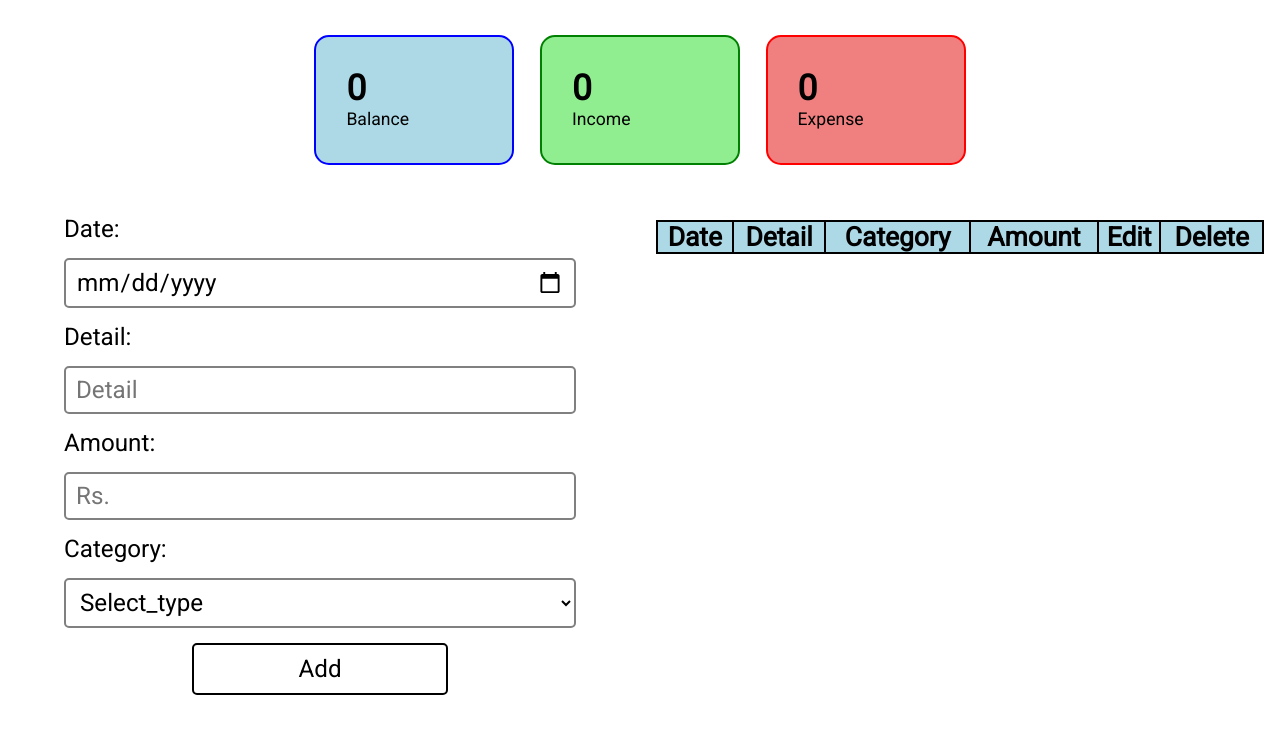
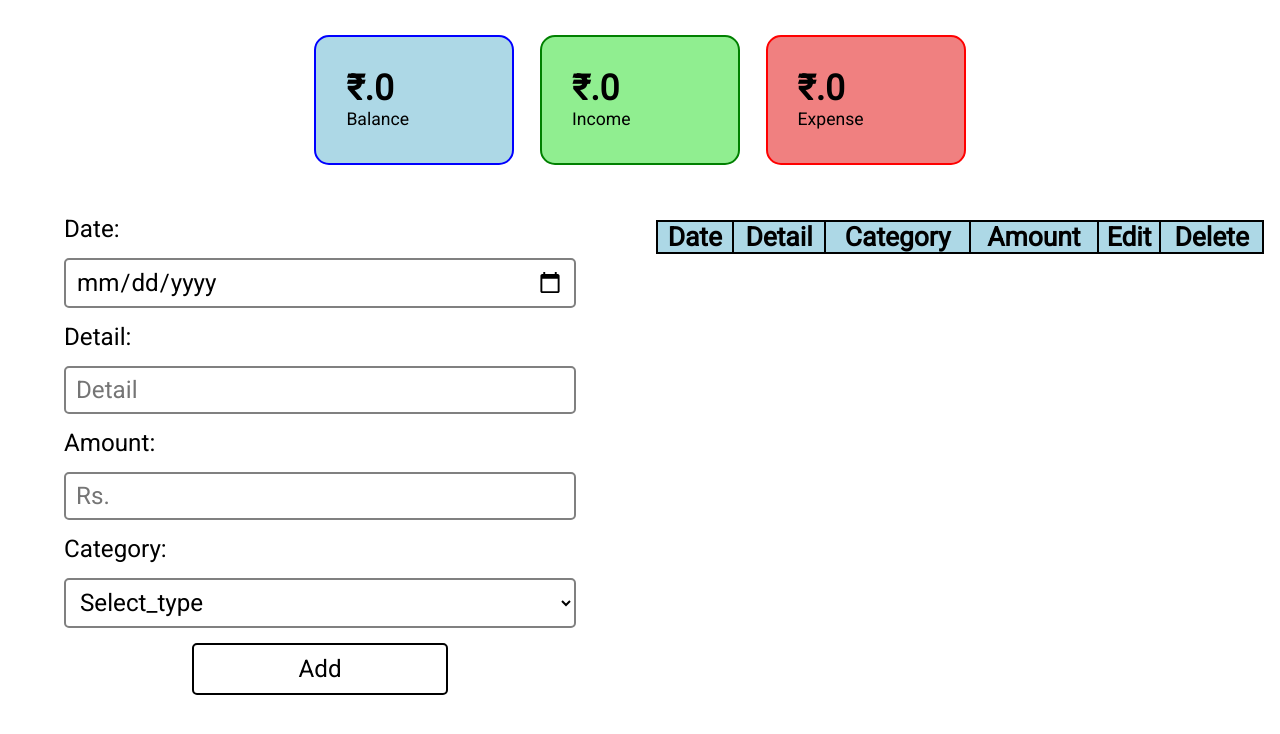
Before and after one commit to Arthi-bot/Expense_Tracker, a plain HTML site: page index.html in a window 1280 px wide. Drawn offline with Linux system fonts and the light colour scheme.

Commit message:
added rupees symbol

```diff
--- a/index.html
+++ b/index.html
@@ -10,15 +10,24 @@
     <div class="container">
         <div class="summary_datils">
             <div class="summary_balance">
-                <h1 id="balance_amount"></h1>
+                <div>
+                    <h1>₹.</h1>
+                    <h1 id="balance_amount"></h1>
+                </div>
                 <p>Balance</p>
             </div>
             <div class="summary_income">
-                <h1 id="income_amount"></h1>
+                <div>
+                    <h1>₹.</h1>
+                    <h1 id="income_amount"></h1>
+                </div>
                 <p>Income</p>
             </div>
             <div class="summary_expense">
-                <h1 id="expense_amount"></h1>
+                <div>
+                    <h1>₹.</h1>
+                    <h1 id="expense_amount"></h1>
+                </div>
                 <p>Expense</p>
             </div>
         </div>
--- a/script.js
+++ b/script.js
@@ -27,7 +27,7 @@ function renderTable() {
         <td>${record.date}</td>
         <td>${record.detail}</td>
         <td>${record.category}</td>
-        <td>${record.amount}</td>
+        <td>₹.${record.amount}</td>
         <td onclick="edit(${record.id})" style="cursor:pointer;">
           <svg width="20px" height="20px" viewBox="0 0 24 24" fill="none" xmlns="http://www.w3.org/2000/svg">
           <path fill-rule="evenodd" clip-rule="evenodd" d="M21.1213 2.70705C19.9497 1.53548 18.0503 1.53547 16.8787 2.70705L15.1989 4.38685L7.29289 12.2928C7.16473 12.421 7.07382 12.5816 7.02986 12.7574L6.02986 16.7574C5.94466 17.0982 6.04451 17.4587 6.29289 17.707C6.54127 17.9554 6.90176 18.0553 7.24254 17.9701L11.2425 16.9701C11.4184 16.9261 11.5789 16.8352 11.7071 16.707L19.5556 8.85857L21.2929 7.12126C22.4645 5.94969 22.4645 4.05019 21.2929 2.87862L21.1213 2.70705ZM18.2929 4.12126C18.6834 3.73074 19.3166 3.73074 19.7071 4.12126L19.8787 4.29283C20.2692 4.68336 20.2692 5.31653 19.8787 5.70705L18.8622 6.72357L17.3068 5.10738L18.2929 4.12126ZM15.8923 6.52185L17.4477 8.13804L10.4888 15.097L8.37437 15.6256L8.90296 13.5112L15.8923 6.52185ZM4 7.99994C4 7.44766 4.44772 6.99994 5 6.99994H10C10.5523 6.99994 11 6.55223 11 5.99994C11 5.44766 10.5523 4.99994 10 4.99994H5C3.34315 4.99994 2 6.34309 2 7.99994V18.9999C2 20.6568 3.34315 21.9999 5 21.9999H16C17.6569 21.9999 19 20.6568 19 18.9999V13.9999C19 13.4477 18.5523 12.9999 18 12.9999C17.4477 12.9999 17 13.4477 17 13.9999V18.9999C17 19.5522 16.5523 19.9999 16 19.9999H5C4.44772 19.9999 4 19.5522 4 18.9999V7.99994Z" fill="blue"/>
--- a/style.css
+++ b/style.css
@@ -65,6 +65,12 @@ td{
 .summary_balance{
     background: var(--inner_primary);
     border: 2px solid var(--primary);
+}
+.summary_balance div,
+.summary_income div,
+.summary_expense div
+{
+    display: flex;
 }
 .summary_income{
     background: var(--inner_success);
```
